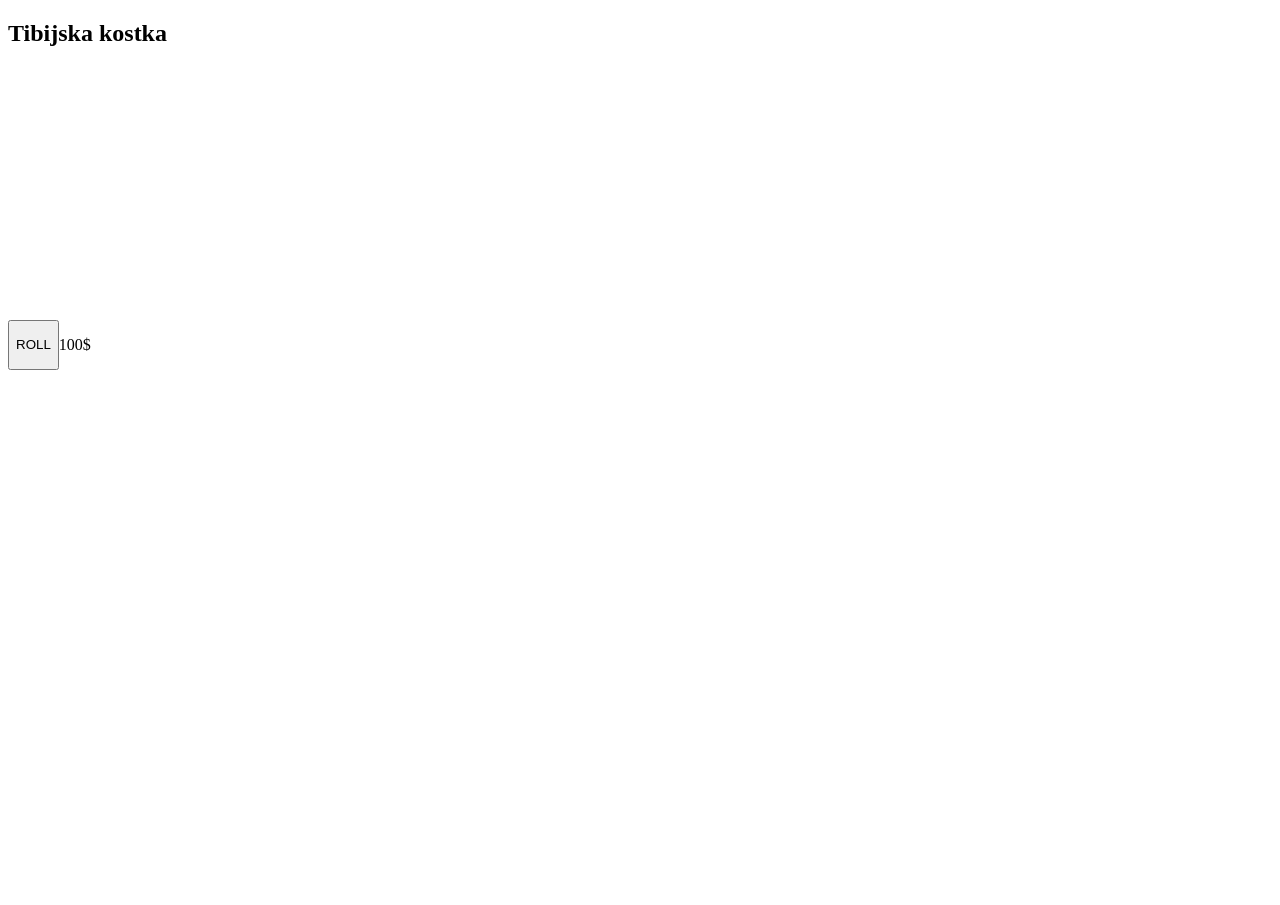
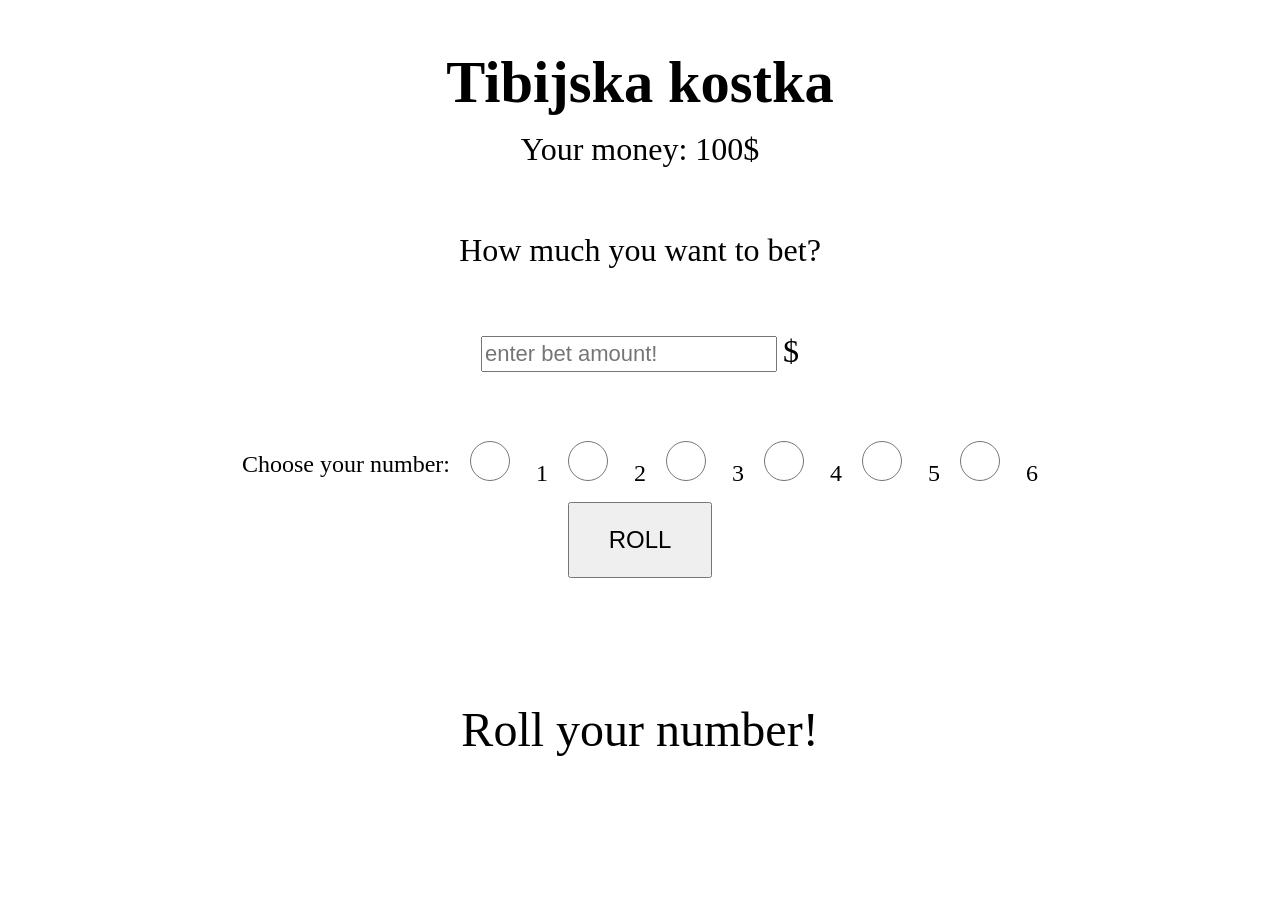
Before and after one commit to swedishsailor/rng, a website: page index.html in a window 1280 px wide. Before the commit the page ends 800 px from the top, so only its background shows below. Drawn offline with Linux system fonts and the light colour scheme.

Commit message:
need to make $amount nadp layerChoice

```diff
--- a/index.html
+++ b/index.html
@@ -6,16 +6,50 @@
         <meta charset="UTF-8">
     </head>
     <body>
-        <section class='container'>
-            <div class='header'>
+        <section class='header'>
+            <div class='center header'>
                 <h1> Tibijska kostka </h1>
             </div>
         </section>
         <section class='container'>
-            <div class='main-game'>
-                <button class=''> ROLL </button>
-                <p> 100$ </p>
+            <div class='center main-game'>
+                <p> Your money: 100$ </p>
+                <p> How much you want to bet?</p>
+                    <div class='row'>
+                         <input type='text' placeholder='enter bet amount!'>
+                        <p>$</p>
+                 </div>
             </div>
+            <div class='center chooseNr'>
+               <p>Choose your number: </p>
+               <label>
+                    <input type='radio' name="Your choice" id='playerChoice'> 1
+                </label>
+                <label>
+                    <input type='radio' name="Your choice" id='playerChoice'> 2
+                </label>
+                <label>
+                   <input type='radio' name="Your choice" id='playerChoice'> 3
+                </label>
+                <label>
+                    <input type='radio' name="Your choice" id='playerChoice'> 4
+                </label>
+                <label>
+                    <input type='radio' name="Your choice" id='playerChoice'> 5
+                </label>
+                <label>
+                    <input type='radio' name="Your choice" id='playerChoice'> 6
+                </label>
+            </div>
+        </section>
+        <section class='container'>
+            <div class='center'>
+                <button class='button-roll' id='roll-button'> ROLL </button>
+            </div>
+        </section>
+
+        <section class='container'>
+            <div class='randomNumberIs' id='messages'> Roll your number! </div>
         </section>
 
 
--- a/js/script.js
+++ b/js/script.js
@@ -1,6 +1,36 @@
 'use strict';
+
+
+           /*  FUNCTIONS   */
+
+           function highLow (playerChoice, goldAmount) {
+                playerChoice = document.getElementById('playerChoice');
+           }
+           console.log(playerChoice);
+
 
 function roll () {
     let randomNumber  = Math.floor(Math.random()*6 + 1);
+    console.log(randomNumber);
+    clearMessages();
+    printMessage('Rolled number is: ' + randomNumber + '!');
     return randomNumber;
 }
+
+
+function printMessage(msg) {
+    var div = document.createElement('div');
+    div.innerHTML = msg;
+    document.getElementById('messages').appendChild(div);
+}
+
+function clearMessages(){
+    document.getElementById('messages').innerHTML='';
+}
+
+
+                /* METHODS   */
+
+let rollButton = document.getElementById('roll-button');
+
+rollButton.addEventListener('click', function(){roll()});
--- a/sass/style.scss
+++ b/sass/style.scss
@@ -1,9 +1,59 @@
 .container {
     width:100%;
-    min-height:300px;
+    min-height:200px;
+
+    .center {
+        display: flex;
+        justify-content: center;
+        align-items: center;
+    }
 }
 
 .main-game {
     display:flex;
+    flex-direction:column;
+    font-size: 32px;
+    margin-bottom:25px;
+
+    input {
+        height:30px;
+        font-size: 22px;
+        margin-top:35px;
+        margin-right:6px;
+    }
+}
+
+.randomNumberIs {
+    font-size:48px;
+    text-align: center;
+}
+
+.button-roll {
+    font-size:24px;
+    height:76px;
+    width:144px;
+}
+
+.chooseNr{
+    font-size: 24px;
+
+input {
+    margin:0 10px;
+    height:40px;
+    width:60px;
+    font-size:32px;
+}
+}
+
+.header {
+    width:100%;
+    height:50px;
+    text-align:center;
+    font-size:39px;
+    margin-top:5px;
+}
+
+.row {
     flex-direction: row;
+    display:flex;
 }
```
Also changed, not shown: css/style.css, 1 other file.
